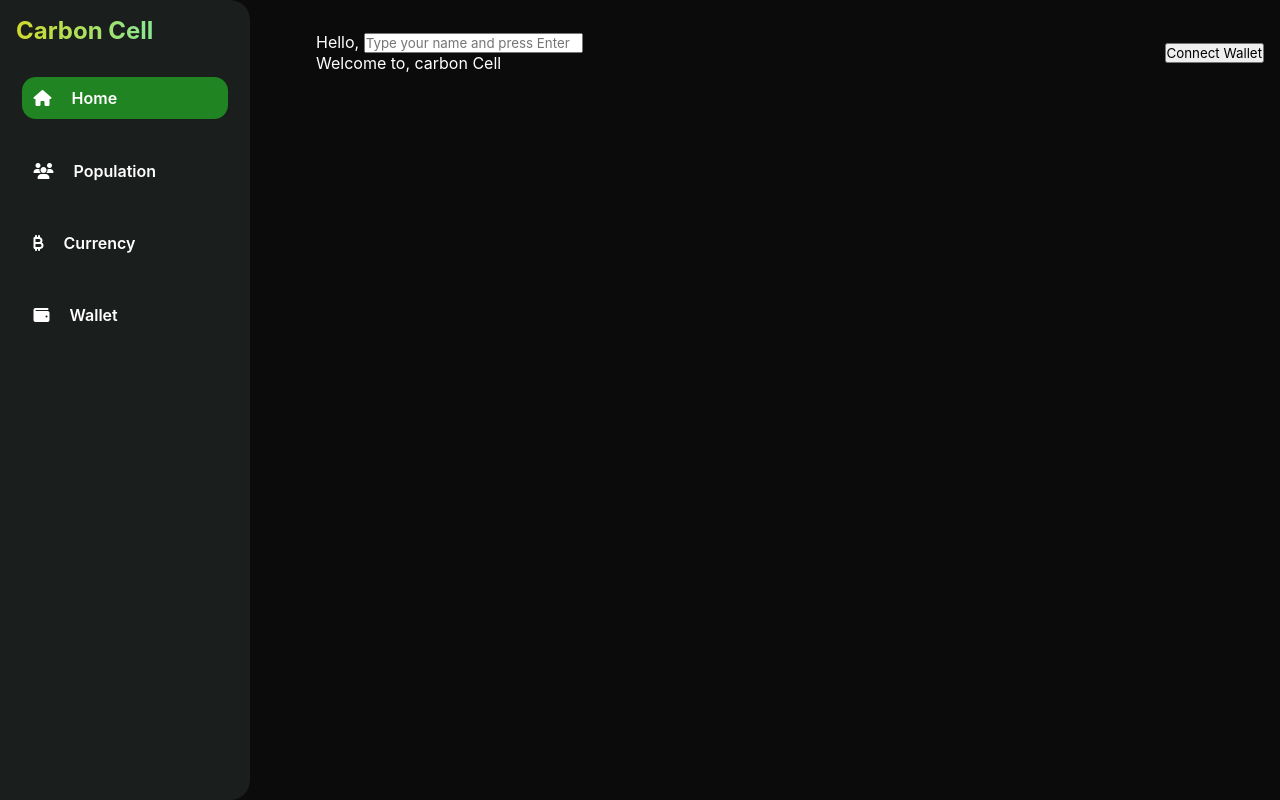
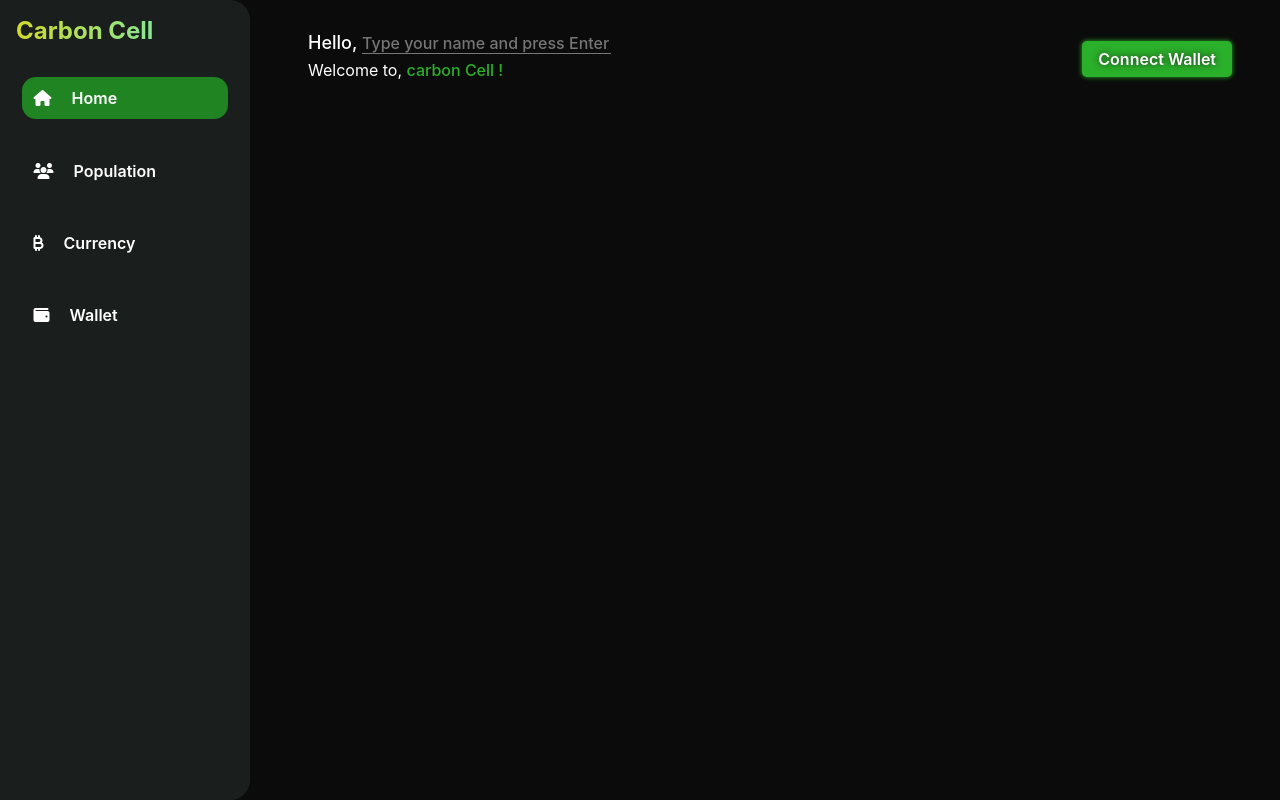
Before and after one commit to trishaDas13/carbon_cell, a React (Create React App) app: page / in a window 1280 px wide. Built offline with nearby package versions, Linux system fonts and the light colour scheme.

Commit message:
currency page done

```diff
--- a/package.json
+++ b/package.json
@@ -6,6 +6,7 @@
     "@testing-library/jest-dom": "^5.17.0",
     "@testing-library/react": "^13.4.0",
     "@testing-library/user-event": "^13.5.0",
+    "axios": "^1.6.8",
     "react": "^18.2.0",
     "react-dom": "^18.2.0",
     "react-router-dom": "^6.22.3",
--- a/src/components/asidebar/aside.scss
+++ b/src/components/asidebar/aside.scss
@@ -33,12 +33,11 @@ aside {
       border-radius: 14px;
       text-decoration: none;
       color: white;
-      &:hover {
-        background-color: rgba(40, 219, 40, 0.541);
-      }
+      transition: 1s ease-in-out;
     }
     .active{
         background-color: rgba(40, 219, 40, 0.541);
+        transition: 1s ease-in-out;
     }
   }
   @media (max-width: 800px){
--- /dev/null
+++ b/src/components/cards/Card.jsx
@@ -0,0 +1,70 @@
+import React, { useState, useEffect } from "react";
+import axios from "axios";
+import './card.scss';
+
+const Card = () => {
+  const [data, setData] = useState([]);
+  //todo: Get data from API
+  const fetchData = async () => {
+    try {
+      let res = await axios.get(
+        "https://api.coindesk.com/v1/bpi/currentprice.json"
+      );
+      setData(res.data);
+    } catch (error) {
+      console.log("error from currency: ", error);
+    }
+  };
+
+  //todo: genarate a random color
+  const getRandomColor = () => {
+    const letters = '0123456789ABCDEF';
+    let color = '#';
+    for (let i = 0; i < 6; i++) {
+      color += letters[Math.floor(Math.random() * 16)];
+    }
+    return color;
+  };
+
+
+  useEffect(() => {
+    fetchData();
+  }, []);
+
+  return (
+    <section className="bitcoin">
+      <div className="header">
+        <h1>{data?.chartName}</h1>
+        <p>disclaimer: {data?.disclaimer}</p>
+      </div>
+      <div className="timing">
+       {data?.time?.updated}
+      </div>
+      <div className="cardsect">
+      {data?.bpi &&
+        Object.entries(data?.bpi).map((item, i) => {
+          let value = item[1];
+          let randomColor = getRandomColor();
+          return (
+            <div className="cards" key={i}>
+              <div className="top">
+                <div className="color"
+                style={{backgroundColor: randomColor}}></div>
+                <h3>{value.code}</h3>
+              </div>
+              <p className="desc">{value.description}</p>
+              <div className="currencies">
+              <h4 className="rate"  style={{backgroundColor: randomColor}}>{value.rate_float.toLocaleString("en-US", { style: 'currency', currency: 'INR' })}</h4>
+                <h4 className="rate"  style={{backgroundColor: randomColor}}>{((value.rate_float)*0.012).toLocaleString("en-US", { style: 'currency', currency: 'USD' })}</h4>
+                <h4 className="rate"  style={{backgroundColor: randomColor}}>{((value.rate_float)*0.011).toLocaleString("en-US", { style: 'currency', currency: 'EUR' })}</h4>
+              </div>
+
+            </div>
+          );
+        })}
+      </div>
+    </section>
+  );
+};
+
+export default Card;
--- /dev/null
+++ b/src/components/cards/card.scss
@@ -0,0 +1,52 @@
+.bitcoin{
+    width: 100%;
+    display: flex;
+    flex-direction: column;
+    gap: 40px;
+    padding: 1rem;
+    .header{
+        p{
+            font-size: 14px;
+            opacity: 0.7;
+        }
+    }
+    .cardsect{
+        display: flex;
+        align-items: center;
+        flex-wrap: wrap;
+        justify-content: space-around;
+        gap: 20px;
+        .cards{
+            display: flex;
+            flex-direction: column;
+            gap: 20px;
+            background-color: rgb(23,23,23);
+            padding: 2rem;
+            border-radius: 15px;
+            max-width: 320px;
+            width: 100%;
+            .desc{
+                opacity: 0.6;
+            }
+            .top{
+                display: flex;
+                gap: 30px;
+                align-items: center;
+                .color{
+                    width: 50px;
+                    height: 50px;
+                    border-radius: 50%;
+                }
+            }
+            .currencies{
+                display: flex;
+                gap: 10px;
+                flex-wrap: wrap;
+                .rate{
+                    padding: 0.2rem 0.4rem;
+                    border-radius: 15px;
+                }
+            }
+        }
+    }
+}
--- /dev/null
+++ b/src/components/header/Header.jsx
@@ -0,0 +1,53 @@
+import React, { useState, useEffect } from "react";
+import "./header.scss";
+import { Link } from "react-router-dom";
+
+const Header = () => {
+  const [name, setName] = useState(() => localStorage.getItem("name") || "");
+
+  //todo: save the name in local storage
+  const handleKeyDown = (e) => {
+    if (e.key === "Enter") {
+      const enteredName = e.target.value;
+      setName(enteredName);
+      localStorage.setItem("name", enteredName);
+    }
+  };
+
+  //todo: showing the name when mount
+  useEffect(() => {
+    const storedName = localStorage.getItem("name");
+    if (storedName) {
+      setName(storedName);
+    }
+  }, []);
+
+  //todo: render header element
+  return (
+    <header>
+      <div className="heading">
+        <i className="fa-solid fa-bars"></i>
+        <div className="intro">
+          <p className="first">
+            Hello,{" "}
+            {name ? (
+              <span>{name}</span>
+            ) : (
+              <input
+                type="text"
+                onKeyDown={handleKeyDown}
+                placeholder="Type your name and press Enter"
+              />
+            )}
+          </p>
+          <p className="second">
+            Welcome to, <span>carbon Cell !</span>
+          </p>
+        </div>
+      </div>
+      <Link to="/wallet">Connect Wallet</Link>
+    </header>
+  );
+};
+
+export default Header;
--- /dev/null
+++ b/src/components/header/header.scss
@@ -0,0 +1,86 @@
+header {
+  display: flex;
+  justify-content: space-between;
+  align-items: center;
+  width: 100%;
+  padding: 2rem 0.5rem;
+  padding-right: 3rem;
+  .heading {
+    display: flex;
+    align-items: center;
+    gap: 50px;
+    .fa-bars {
+      font-size: 22px;
+      cursor: pointer;
+      margin-left: 1.5rem;
+      display: none;
+      @media (max-width: 800px) {
+        display: inline;
+      }
+    }
+    .intro {
+      .first {
+        font-weight: 500;
+        font-size: 18px;
+        input {
+          all: unset;
+          border-bottom: 1px solid rgba(255, 255, 255, 0.445);
+          font-size: 16px;
+          @media (max-width: 350px){
+            font-size: 12px;
+          }
+        }
+        span {
+          font-size: 26px;
+          background: linear-gradient(to right, #d0d92e, #89e791);
+          -webkit-text-fill-color: transparent;
+          -webkit-background-clip: text;
+          font-weight: 700;
+          @media (max-width: 350px){
+            font-size: 16px;
+          }
+        }
+        @media (max-width: 350px){
+          font-size: 14px;
+        }
+      }
+      .second {
+        line-height: 32px;
+        span {
+          font-weight: 500;
+          color: rgb(42, 176, 42);
+          @media (max-width: 350px){
+            font-size: 12px;
+          }
+        }
+        @media (max-width: 350px){
+          font-size: 12px;
+          line-height: 16px;
+        }
+      }
+    }
+  }
+  a {
+    all: unset;
+    text-decoration: none;
+    color: white;
+    background-color: rgb(42, 176, 42);
+    text-shadow: 0 0 6px rgb(36, 35, 35);
+    padding: 0.5rem 1rem;
+    font-weight: 600;
+    border-radius: 5px;
+    cursor: pointer;
+    animation: glow 1.5s infinite alternate;
+    @keyframes glow {
+      0% {
+        box-shadow: 0 0 5px rgb(42, 176, 42);
+      }
+      100% {
+        box-shadow: 0 0 20px rgb(42, 176, 42);
+      }
+    }
+    @media (max-width: 550px){
+      display: none;
+    }
+  }
+}
--- a/src/pages/currency/Currency.jsx
+++ b/src/pages/currency/Currency.jsx
@@ -1,8 +1,14 @@
-import React from 'react'
+import React from 'react';
+import Header from '../../components/header/Header';
+import Card from '../../components/cards/Card';
 
 const Currency = () => {
+
   return (
-    <div>Currency</div>
+    <main>
+      <Header/>
+      <Card/>
+    </main>
   )
 }
 
--- a/src/pages/home/Home.jsx
+++ b/src/pages/home/Home.jsx
@@ -1,40 +1,11 @@
 import React, { useState } from "react";
 import "./home.scss";
+import Header from "../../components/header/Header";
 
 const Home = () => {
-  const [name, setName] = useState("");
-
-  const handleKeyDown = (e) => {
-    if (e.key === "Enter") {
-      setName(e.target.value);
-    }
-  };
-
   return (
     <main>
-      <header>
-        <div className="heading">
-          <i className="fa-solid fa-bars"></i>
-          <div className="intro">
-            <p>
-              Hello,{" "}
-              {name ? (
-                <span>{name}</span>
-              ) : (
-                <input
-                  type="text"
-                  onKeyDown={handleKeyDown}
-                  placeholder="Type your name and press Enter"
-                />
-              )}
-            </p>
-            <p>
-              Welcome to, <span>carbon Cell</span>
-            </p>
-          </div>
-        </div>
-        <button>Connect Wallet</button>
-      </header>
+      <Header />
     </main>
   );
 };
--- a/src/pages/home/home.scss
+++ b/src/pages/home/home.scss
@@ -1,23 +1,4 @@
-main{
-    width: 100%;
-    header{
-        display: flex;
-        justify-content: space-between;
-        align-items: center;
-        width: 100%;
-        padding: 2rem 1rem;
-        .heading{
-            display: flex;
-            align-items: center;
-            gap: 50px;
-            .fa-bars{
-                font-size: 22px;
-                cursor: pointer;
-                display: none;
-                @media (max-width: 800px){
-                    display: inline;
-                }
-            }
-        }
-    }
+main {
+  width: 100%;
+
 }
--- a/src/pages/population/Population.jsx
+++ b/src/pages/population/Population.jsx
@@ -1,8 +1,11 @@
-import React from 'react'
+import React from 'react';
+import Header from '../../components/header/Header';
 
 const Population = () => {
   return (
-    <div>Population</div>
+    <main>
+      <Header/>
+    </main>
   )
 }
 
--- a/src/pages/wallet/Wallet.jsx
+++ b/src/pages/wallet/Wallet.jsx
@@ -1,8 +1,11 @@
-import React from 'react'
+import React from 'react';
+import Header from '../../components/header/Header';
 
 const Wallet = () => {
   return (
-    <div>Wallet</div>
+    <main>
+      <Header/>
+    </main>
   )
 }
 
```
Also changed, not shown: 1 other file (tests, documents, lock files or other folders).
